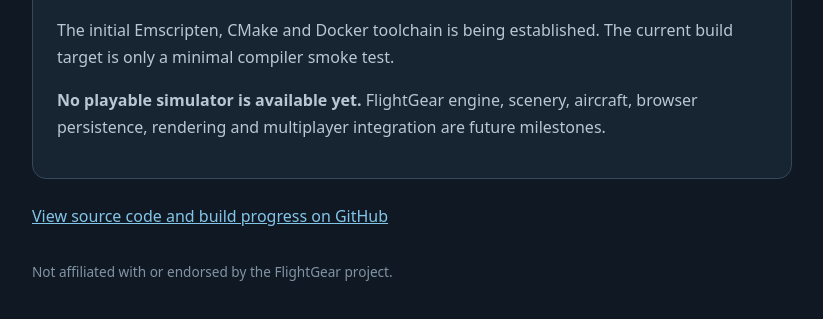
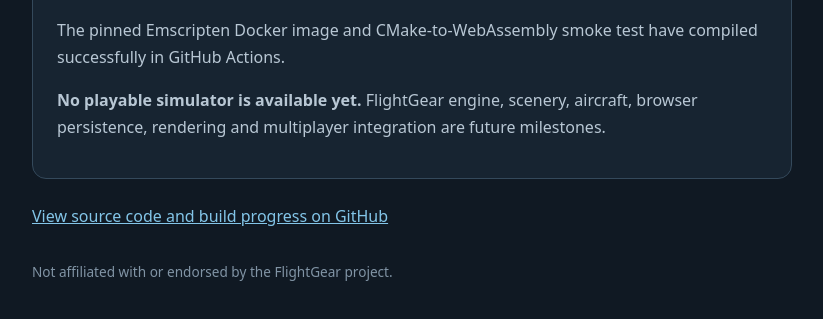
Before and after one commit to koubik-design/FlightGear-Web, a plain HTML site: page web/index.html in a window 1280 px wide. Shown: the part 411-730 px from the top of the page, without its empty margins (228-1051 px from the left). Drawn offline with Linux system fonts and the light colour scheme.

Commit message:
docs: update Phase 1 build status

```diff
--- a/web/index.html
+++ b/web/index.html
@@ -27,7 +27,7 @@
     <section class="panel" aria-labelledby="status-heading">
       <span class="status">Phase 1 · Toolchain bootstrap</span>
       <h2 id="status-heading">Development status</h2>
-      <p>The initial Emscripten, CMake and Docker toolchain is being established. The current build target is only a minimal compiler smoke test.</p>
+      <p>The pinned Emscripten Docker image and CMake-to-WebAssembly smoke test have compiled successfully in GitHub Actions.</p>
       <p><strong>No playable simulator is available yet.</strong> FlightGear engine, scenery, aircraft, browser persistence, rendering and multiplayer integration are future milestones.</p>
     </section>
     <p><a href="https://github.com/koubik-design/FlightGear-Web">View source code and build progress on GitHub</a></p>
```
